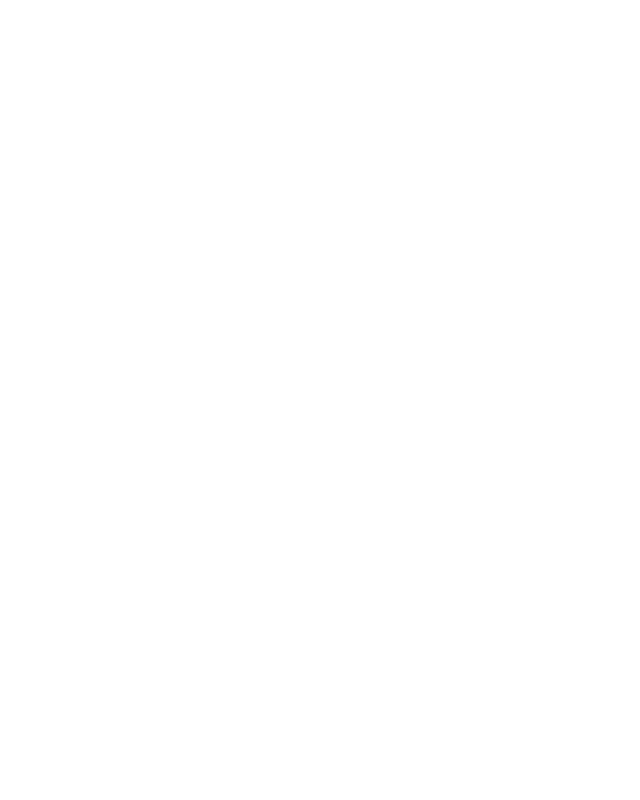
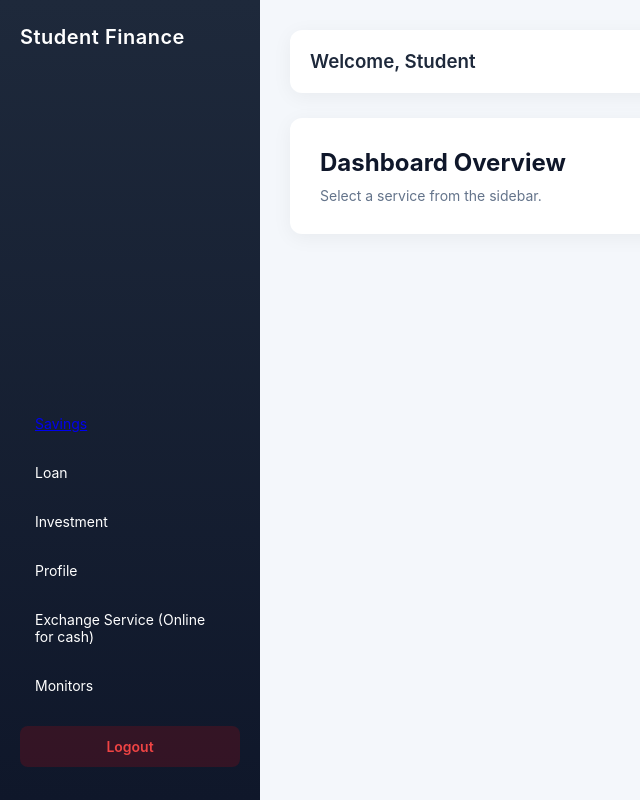
Before and after one commit to JosephQuaqua/my-website, a React (Create React App) app in the folder frontend/: page /dashboard in a window 1280 px wide. Before the commit this address had no page. Shown: the whole page, without its empty margins (0-640 px from the left). Built offline with nearby package versions, Linux system fonts and the light colour scheme.

Commit message:
Dashboard draft was created

```diff
--- a/frontend/src/App.js
+++ b/frontend/src/App.js
@@ -1,7 +1,11 @@
+import Savings from "./pages/Savings";
 import { Routes, Route } from "react-router-dom";
 import Login from "./pages/Login";
 import Register from "./pages/Register";
 import ForgotPassword from "./pages/ForgetPassword";
+import Dashboard from "./pages/Dashboard";
+
+
 
 
 function App() {
@@ -10,6 +14,11 @@
       <Route path="/" element={<Login />} />
       <Route path="/register" element={<Register />} />
       <Route path="/forgot-password" element={<ForgotPassword />} />
+      <Route path="/dashboard" element={<Dashboard />} />
+      <Route path="/savings" element={<Savings />} />
+
+
+
     </Routes>
   );
 }
--- a/frontend/src/pages/Dashboard.js
+++ b/frontend/src/pages/Dashboard.js
@@ -1,8 +1,53 @@
-export default function Dashboard() {
+import { Link } from "react-router-dom";
+import { useNavigate } from "react-router-dom";
+import "../styles/dashboard.css";
+
+
+
+function Dashboard() {
+  const navigate = useNavigate();
+
+  const handleLogout = () => {
+    // Clear stored login data
+    localStorage.removeItem("token");
+    localStorage.removeItem("user");
+
+    // Redirect to login page
+    navigate("/");
+  };
+
   return (
-    <div style={{ padding: "40px" }}>
-      <h1>Student Dashboard</h1>
-      <p>Welcome! You are successfully logged in.</p>
+    <div className="dashboard-container">
+      <aside className="sidebar">
+        <h2 className="logo">Student Finance</h2>
+        <ul>
+          <li>
+  <Link to="/savings">Savings</Link>
+</li>
+
+          <li>Loan</li>
+          <li>Investment</li>
+          <li>Profile</li>
+          <li>Exchange Service (Online for cash)</li>
+          <li>Monitors</li>
+          <li className="logout" onClick={handleLogout}>
+            Logout
+          </li>
+        </ul>
+      </aside>
+
+      <main className="main-content">
+        <header className="topbar">
+          <h3>Welcome, Student</h3>
+        </header>
+
+        <section className="content-area">
+          <h2>Dashboard Overview</h2>
+          <p>Select a service from the sidebar.</p>
+        </section>
+      </main>
     </div>
   );
 }
+
+export default Dashboard;
--- /dev/null
+++ b/frontend/src/pages/Savings.js
@@ -0,0 +1,45 @@
+import "../styles/savings.css";
+
+function Savings() {
+  const fakeData = {
+    balance: 12500,
+    savingType: "Monthly",
+    duration: "3 Months",
+    status: "Active",
+  };
+
+  return (
+    <div className="savings-container">
+      <h2>Savings Account</h2>
+
+      <div className="savings-cards">
+        <div className="card">
+          <h4>Current Balance</h4>
+          <p>₹ {fakeData.balance}</p>
+        </div>
+
+        <div className="card">
+          <h4>Saving Type</h4>
+          <p>{fakeData.savingType}</p>
+        </div>
+
+        <div className="card">
+          <h4>Duration</h4>
+          <p>{fakeData.duration}</p>
+        </div>
+
+        <div className="card">
+          <h4>Status</h4>
+          <p className="status">{fakeData.status}</p>
+        </div>
+      </div>
+
+      <div className="actions">
+        <button className="primary-btn">Add Savings</button>
+        <button className="secondary-btn">View Transactions</button>
+      </div>
+    </div>
+  );
+}
+
+export default Savings;
--- a/frontend/src/styles/dashboard.css
+++ b/frontend/src/styles/dashboard.css
@@ -0,0 +1,158 @@
+
+/* Reset */
+* {
+  margin: 0;
+  padding: 0;
+  box-sizing: border-box;
+  font-family: "Inter", "Segoe UI", sans-serif;
+}
+
+/* Layout */
+.dashboard-container {
+  display: flex;
+  height: 100vh;
+  background: #f4f7fb;
+}
+
+/* Sidebar */
+.sidebar {
+  width: 260px;
+  background: linear-gradient(180deg, #1e293b, #0f172a);
+  color: white;
+  padding: 25px 20px;
+  display: flex;
+  flex-direction: column;
+  justify-content: space-between;
+}
+
+.logo {
+  font-size: 20px;
+  font-weight: 600;
+  margin-bottom: 30px;
+  letter-spacing: 0.5px;
+}
+
+.sidebar ul {
+  list-style: none;
+}
+
+.sidebar ul li {
+  padding: 12px 15px;
+  margin-bottom: 8px;
+  border-radius: 8px;
+  cursor: pointer;
+  transition: all 0.3s ease;
+  font-size: 14px;
+}
+
+.sidebar ul li:hover {
+  background: rgba(255, 255, 255, 0.1);
+  transform: translateX(5px);
+}
+
+.logout {
+  margin-top: 20px;
+  background: rgba(255, 0, 0, 0.15);
+  text-align: center;
+}
+
+.logout:hover {
+  background: rgba(255, 0, 0, 0.3);
+}
+
+/* Main Content */
+.main-content {
+  flex: 1;
+  padding: 30px;
+  overflow-y: auto;
+}
+
+/* Topbar */
+.topbar {
+  background: white;
+  padding: 20px;
+  border-radius: 12px;
+  box-shadow: 0 4px 20px rgba(0, 0, 0, 0.05);
+  margin-bottom: 25px;
+}
+
+.topbar h3 {
+  font-weight: 600;
+  color: #1e293b;
+}
+
+/* Content Area */
+.content-area {
+  background: white;
+  padding: 30px;
+  border-radius: 12px;
+  box-shadow: 0 4px 20px rgba(0, 0, 0, 0.05);
+}
+
+.content-area h2 {
+  margin-bottom: 10px;
+  color: #0f172a;
+}
+
+.content-area p {
+  color: #64748b;
+  font-size: 14px;
+}
+
+/* Scrollbar Styling */
+::-webkit-scrollbar {
+  width: 6px;
+}
+
+::-webkit-scrollbar-thumb {
+  background: #cbd5e1;
+  border-radius: 10px;
+}
+
+/* Topbar Layout */
+.topbar {
+  display: flex;
+  justify-content: space-between;
+  align-items: center;
+}
+
+/* Profile Section */
+.profile-section {
+  display: flex;
+  align-items: center;
+  gap: 10px;
+  cursor: pointer;
+}
+
+.profile-img {
+  width: 40px;
+  height: 40px;
+  border-radius: 50%;
+  object-fit: cover;
+  border: 2px solid #2563eb;
+  transition: 0.3s ease;
+}
+
+.profile-img:hover {
+  transform: scale(1.05);
+}
+
+.profile-name {
+  font-weight: 500;
+  color: #1e293b;
+  font-size: 14px;
+}
+
+.logout {
+  margin-top: 20px;
+  color: #ef4444;
+  font-weight: 600;
+  cursor: pointer;
+  transition: 0.3s ease;
+}
+
+.logout:hover {
+  background-color: rgba(239, 68, 68, 0.1);
+  padding-left: 5px;
+  border-radius: 4px;
+}
--- /dev/null
+++ b/frontend/src/styles/savings.css
@@ -0,0 +1,63 @@
+.savings-container {
+  padding: 30px;
+}
+
+.savings-container h2 {
+  margin-bottom: 25px;
+  font-weight: 600;
+}
+
+.savings-cards {
+  display: grid;
+  grid-template-columns: repeat(auto-fit, minmax(220px, 1fr));
+  gap: 20px;
+  margin-bottom: 30px;
+}
+
+.card {
+  background: white;
+  padding: 20px;
+  border-radius: 12px;
+  box-shadow: 0 6px 15px rgba(0,0,0,0.05);
+  transition: 0.3s ease;
+}
+
+.card:hover {
+  transform: translateY(-5px);
+}
+
+.card h4 {
+  color: #666;
+  margin-bottom: 10px;
+}
+
+.card p {
+  font-size: 18px;
+  font-weight: 600;
+}
+
+.status {
+  color: green;
+}
+
+.actions {
+  display: flex;
+  gap: 15px;
+}
+
+.primary-btn {
+  padding: 10px 20px;
+  background: #2563eb;
+  color: white;
+  border: none;
+  border-radius: 8px;
+  cursor: pointer;
+}
+
+.secondary-btn {
+  padding: 10px 20px;
+  background: #f1f5f9;
+  border: none;
+  border-radius: 8px;
+  cursor: pointer;
+}
```
